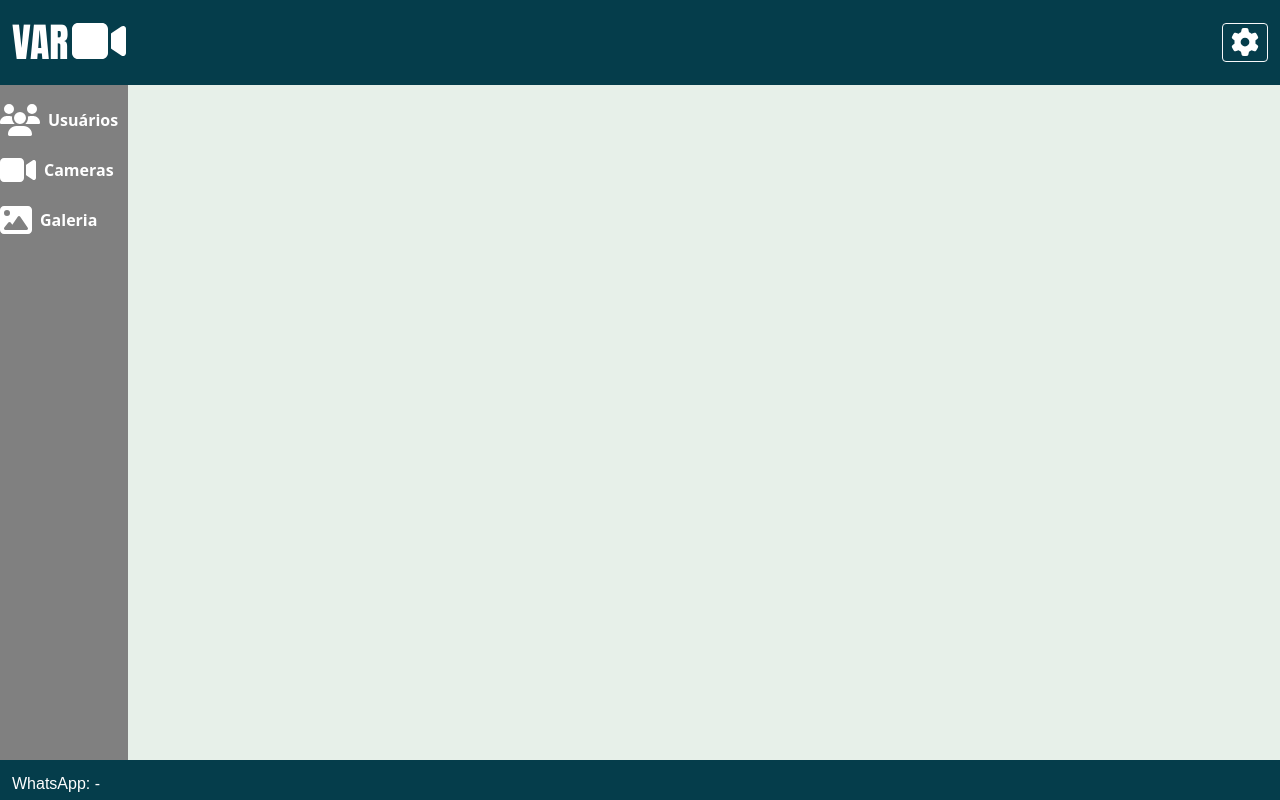
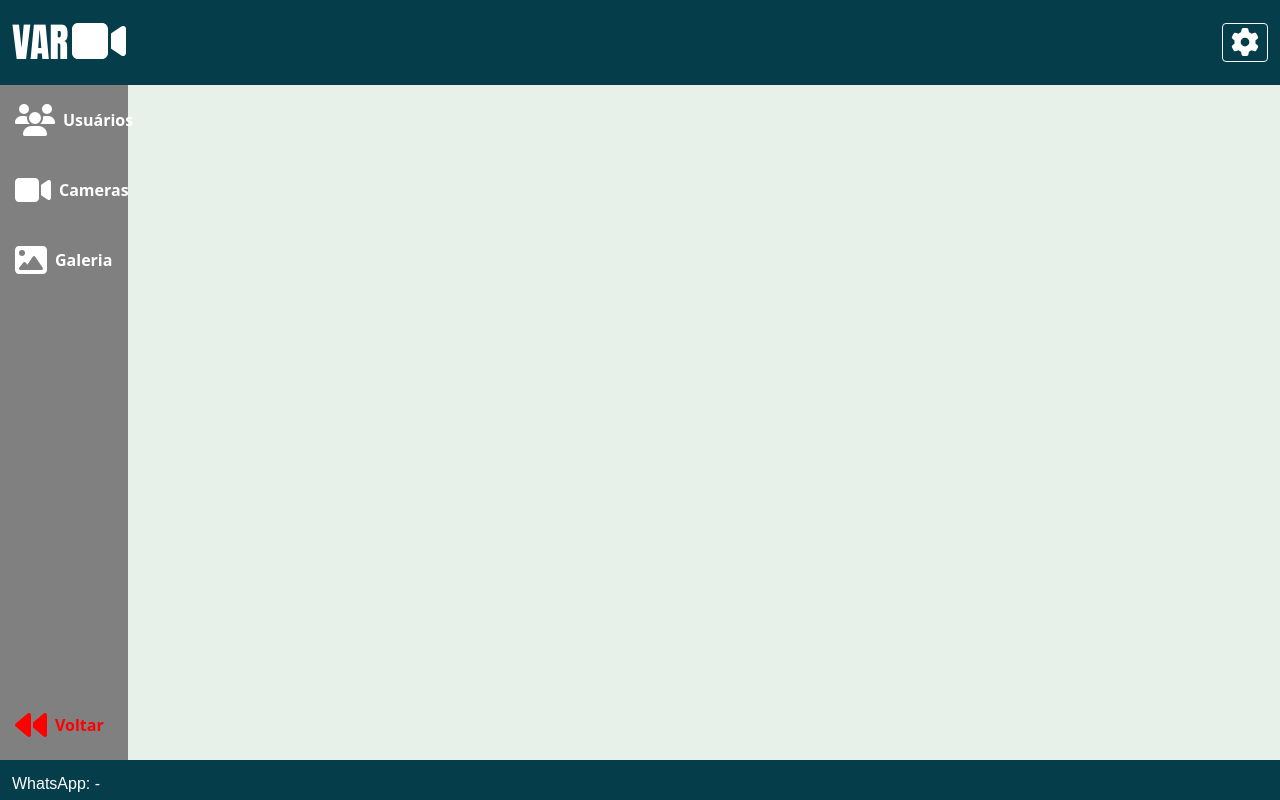
Before and after one commit to guihh98/futcam-front, a React (Create React App) app: page /settings in a window 1280 px wide. Built offline with nearby package versions, Linux system fonts and the light colour scheme.

Commit message:
adicionando botao voltar na settings

```diff
--- a/src/components/menuOption/index.tsx
+++ b/src/components/menuOption/index.tsx
@@ -5,13 +5,15 @@ import { IconDefinition } from "@fortawesome/free-solid-svg-icons"
 export interface MenuOptionProps {
     optionText: string,
     icon: IconDefinition,
+    color: string,
+    onClick?: () => void,
 }
 
-export const MenuOption = ({optionText, icon}: MenuOptionProps): JSX.Element => {
+export const MenuOption = ({optionText, icon, color, onClick}: MenuOptionProps): JSX.Element => {
     return (
-        <ButtonContainer>
-             <FontAwesomeIcon icon={icon} style={{color: "#ffffff"}} size={"2x"} />
-             <p className="mb-0 p-2 text-end" >{optionText}</p>
+        <ButtonContainer onClick={onClick}>
+             <FontAwesomeIcon icon={icon} style={{color}} size={"2x"} />
+             <p className="mb-0 p-2 text-end" style={{color}}>{optionText}</p>
         </ButtonContainer>
     )
 }
--- a/src/main/settingsPage/index.tsx
+++ b/src/main/settingsPage/index.tsx
@@ -1,13 +1,19 @@
 import { LeftMenu } from "./styles"
 import { MenuOption } from "../../components/menuOption"
-import { faImage, faUsers, faVideo } from "@fortawesome/free-solid-svg-icons"
+import { faImage, faUsers, faVideo, faBackward } from "@fortawesome/free-solid-svg-icons"
+import { ROUTES } from "../../sharedKernel/constants/routes"
+import { useNavigate } from "react-router"
 
 export const SettingsPage = (): JSX.Element => {
+    const navigate = useNavigate()
     return (
         <LeftMenu>
-            <MenuOption optionText="Usuários" icon={faUsers}/>
-            <MenuOption optionText="Cameras" icon={faVideo}/>
-            <MenuOption optionText="Galeria" icon={faImage}/>
+            <MenuOption optionText="Usuários" icon={faUsers} color="#ffffff"/>
+            <MenuOption optionText="Cameras" icon={faVideo} color="#ffffff"/>
+            <MenuOption optionText="Galeria" icon={faImage} color="#ffffff"/>
+            <div className="mt-auto ">
+                <MenuOption optionText="Voltar" color="red" icon={faBackward} onClick={() => navigate(ROUTES.HUB.CAMERAS)}/>
+            </div>
         </LeftMenu>
     )
 }
--- a/src/main/settingsPage/styles.ts
+++ b/src/main/settingsPage/styles.ts
@@ -5,4 +5,7 @@ export const LeftMenu = styled.div`
     height: 100%;
     background-color: gray;
     margin-right: auto;
+    padding-left: 15px;
+    display: flex;
+    flex-direction: column;
 `
```
